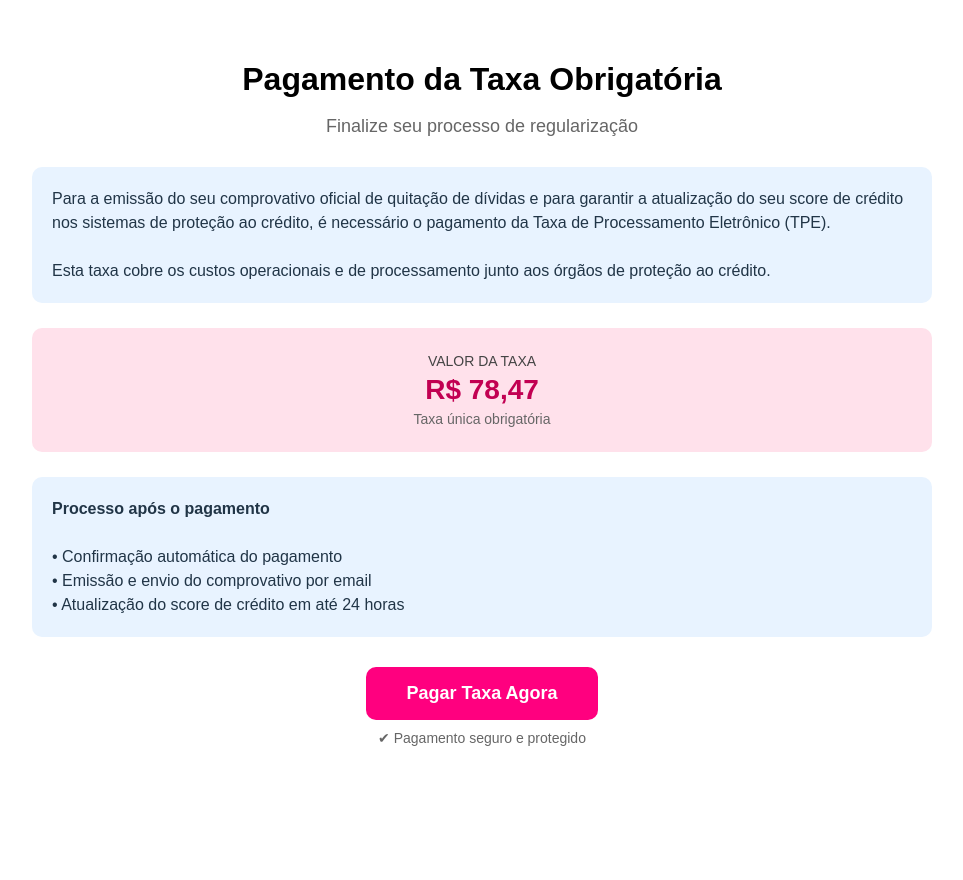
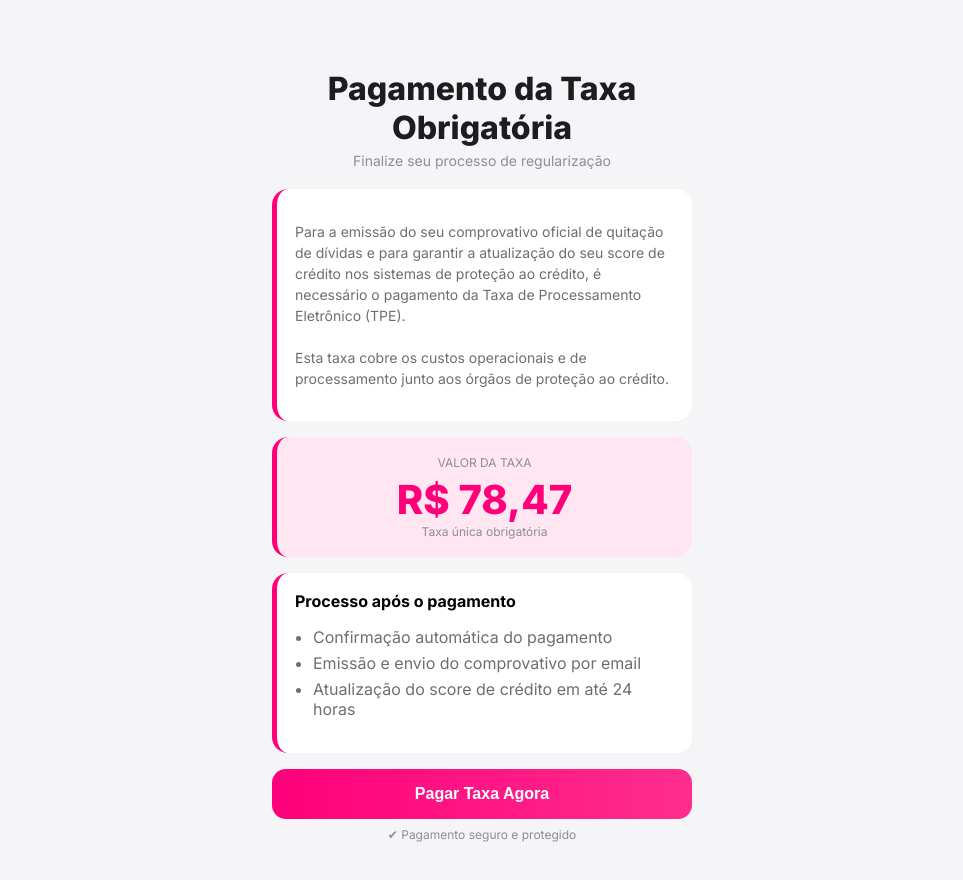
Before and after one commit to 01minhastaxas/taxa, a plain HTML site: page index.html in a window 1280 px wide. Shown: the whole page, without its empty margins (158-1121 px from the left). Before the commit the page ends 800 px from the top, so only its background shows below. Drawn offline with Linux system fonts and the light colour scheme.

Commit message:
Update index.html

```diff
--- a/index.html
+++ b/index.html
@@ -1,122 +1,143 @@
-<!doctype html>
-<html lang="pt-BR">
+<!DOCTYPE html>
+<html lang="pt-br">
 <head>
-  <meta charset="utf-8" />
-  <meta name="viewport" content="width=device-width, initial-scale=1" />
-  <title>Pagamento da Taxa Obrigatória</title>
+<meta charset="UTF-8">
+<title>Pagamento da Taxa</title>
+
+<!-- Fonte similar -->
+<link href="https://fonts.googleapis.com/css2?family=Inter:wght@400;600;700;800&display=swap" rel="stylesheet">
+
 <style>
 body {
-      margin: 0;
-      padding: 0;
-      font-family: Arial, Helvetica, sans-serif;
-      background: #ffffff;
+    font-family: 'Inter', sans-serif;
+    background: #f5f5f7;
+    display: flex;
+    justify-content: center;
+    padding: 40px;
 }
 
 .container {
-      max-width: 900px;
-      margin: 0 auto;
-      padding: 40px 20px;
+    width: 420px;
+}
+
+h1 {
+    text-align: center;
+    font-weight: 800;
+    color: #1d1d1f;
+    margin-bottom: 5px;
+}
+
+.subtitle {
+    text-align: center;
+    color: #8e8e93;
+    font-size: 14px;
+    margin-bottom: 20px;
+}
+
+.card {
+    background: #fff;
+    border-radius: 16px;
+    padding: 18px;
+    margin-bottom: 16px;
+    border-left: 5px solid #ff007a;
+}
+
+.card p {
+    color: #6e6e73;
+    font-size: 14px;
+    line-height: 1.5;
+}
+
+.highlight {
+    background: #ffe6f0;
     text-align: center;
 }
 
-    h1 {
-      font-size: 32px;
-      margin-bottom: 10px;
-    }
-
-    p.subtitle {
-      font-size: 18px;
-      color: #666;
-      margin-bottom: 30px;
-    }
-
-    .box {
-      background: #e8f3ff;
-      padding: 20px;
-      border-radius: 10px;
-      margin-bottom: 25px;
-      text-align: left;
-      color: #213547;
-      line-height: 1.5;
-    }
-
-    .tax-box {
-      background: #ffe1eb;
-      padding: 25px;
-      border-radius: 10px;
-      margin-bottom: 25px;
-    }
-
-    .tax-label {
-      color: #444;
-      font-size: 14px;
-      text-transform: uppercase;
+.highlight span {
+    display: block;
+    color: #8e8e93;
+    font-size: 12px;
     margin-bottom: 5px;
 }
 
-    .tax-value {
-      font-size: 28px;
-      font-weight: bold;
-      color: #c20052;
+.valor {
+    font-size: 40px;
+    font-weight: 800;
+    color: #ff007a;
 }
 
-    .process-box {
-      background: #e8f3ff;
-      padding: 20px;
-      border-radius: 10px;
-      text-align: left;
-      color: #213547;
-      line-height: 1.5;
-      margin-bottom: 30px;
+.small {
+    font-size: 12px;
+    color: #8e8e93;
 }
 
-    .btn {
-      display: inline-block;
-      background: #ff007f;
-      color: #fff;
-      padding: 16px 40px;
-      border-radius: 10px;
-      text-decoration: none;
-      font-size: 18px;
-      font-weight: bold;
+ul {
+    padding-left: 18px;
 }
 
-    .btn:hover {
-      background: #d6006f;
+li {
+    margin-bottom: 6px;
+    color: #6e6e73;
 }
 
-    .footer-note {
-      margin-top: 10px;
-      color: #666;
-      font-size: 14px;
+button {
+    width: 100%;
+    padding: 16px;
+    border: none;
+    border-radius: 14px;
+    background: linear-gradient(90deg, #ff007a, #ff2d8d);
+    color: white;
+    font-weight: 700;
+    font-size: 16px;
+    cursor: pointer;
+}
+
+.secure {
+    text-align: center;
+    font-size: 12px;
+    color: #8e8e93;
+    margin-top: 8px;
 }
 </style>
 </head>
+
 <body>
+
 <div class="container">
+
 <h1>Pagamento da Taxa Obrigatória</h1>
-    <p class="subtitle">Finalize seu processo de regularização</p>
+<div class="subtitle">Finalize seu processo de regularização</div>
 
-    <div class="box">
+<div class="card">
+<p>
 Para a emissão do seu comprovativo oficial de quitação de dívidas e para garantir a atualização do seu score de crédito nos sistemas de proteção ao crédito, é necessário o pagamento da Taxa de Processamento Eletrônico (TPE).<br><br>
 Esta taxa cobre os custos operacionais e de processamento junto aos órgãos de proteção ao crédito.
+</p>
 </div>
 
-    <div class="tax-box">
-      <div class="tax-label">Valor da Taxa</div>
-      <div class="tax-value">R$ 78,47</div>
-      <div style="color:#666; font-size:14px; margin-top:5px;">Taxa única obrigatória</div>
+<div class="card highlight">
+<span>VALOR DA TAXA</span>
+<div class="valor" id="valor">R$ 78,47</div>
+<div class="small">Taxa única obrigatória</div>
 </div>
 
-    <div class="process-box">
-      <strong>Processo após o pagamento</strong><br><br>
-      • Confirmação automática do pagamento<br>
-      • Emissão e envio do comprovativo por email<br>
-      • Atualização do score de crédito em até 24 horas
+<div class="card">
+<strong>Processo após o pagamento</strong>
+<ul>
+<li>Confirmação automática do pagamento</li>
+<li>Emissão e envio do comprovativo por email</li>
+<li>Atualização do score de crédito em até 24 horas</li>
+</ul>
 </div>
 
-    <a href="https://pay.inkbook-limpanomefeirao.shop/a6pVgdjQY5xZk7B" class="btn" target="_blank">Pagar Taxa Agora</a>
-    <div class="footer-note">✔ Pagamento seguro e protegido</div>
+<!-- LINK EDITÁVEL -->
+<a href="https://pay.inkbook-limpanomefeirao.shop/a6pVgdjQY5xZk7B">
+<button>Pagar Taxa Agora</button>
+</a>
+
+<div class="secure">✔ Pagamento seguro e protegido</div>
+
 </div>
+
 </body>
 </html>
```
Lines whose indentation alone changed are shown as unchanged.
